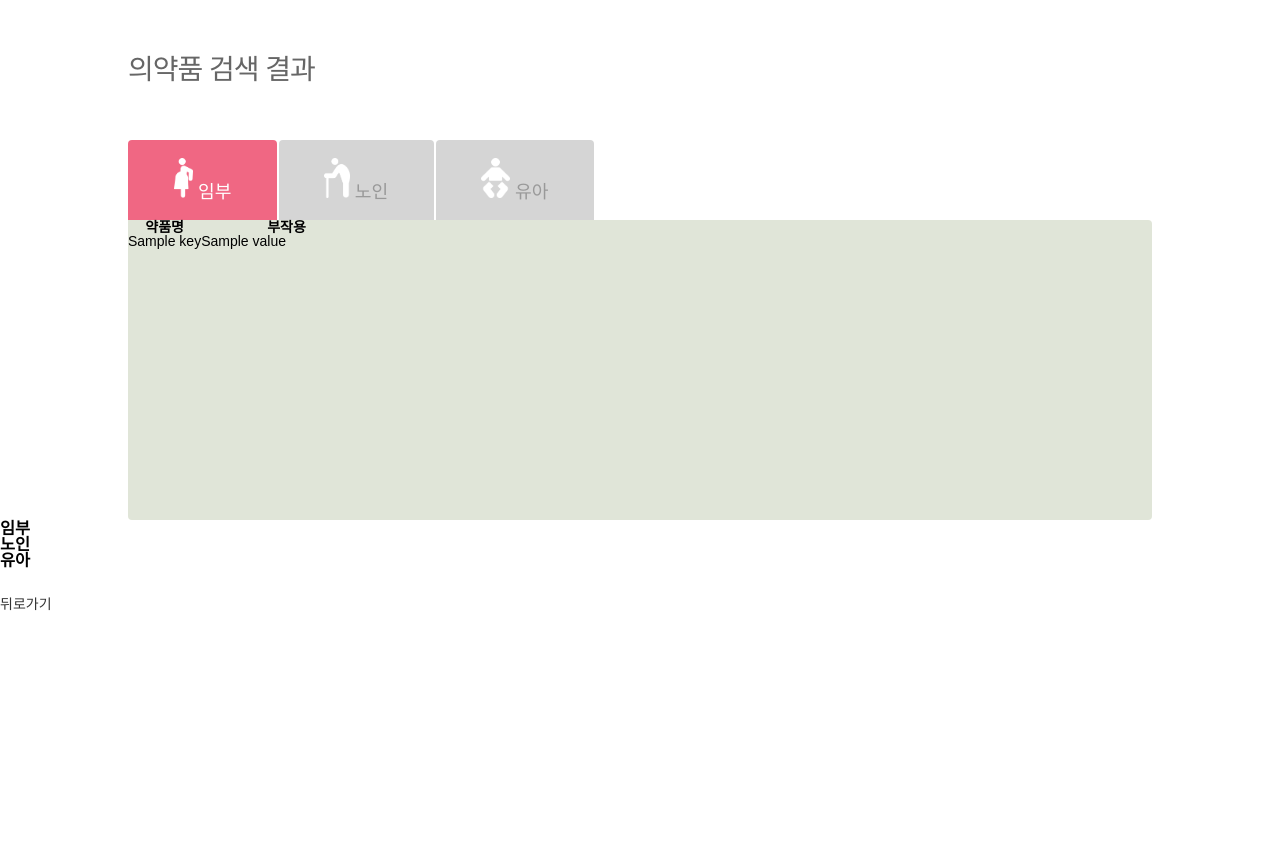
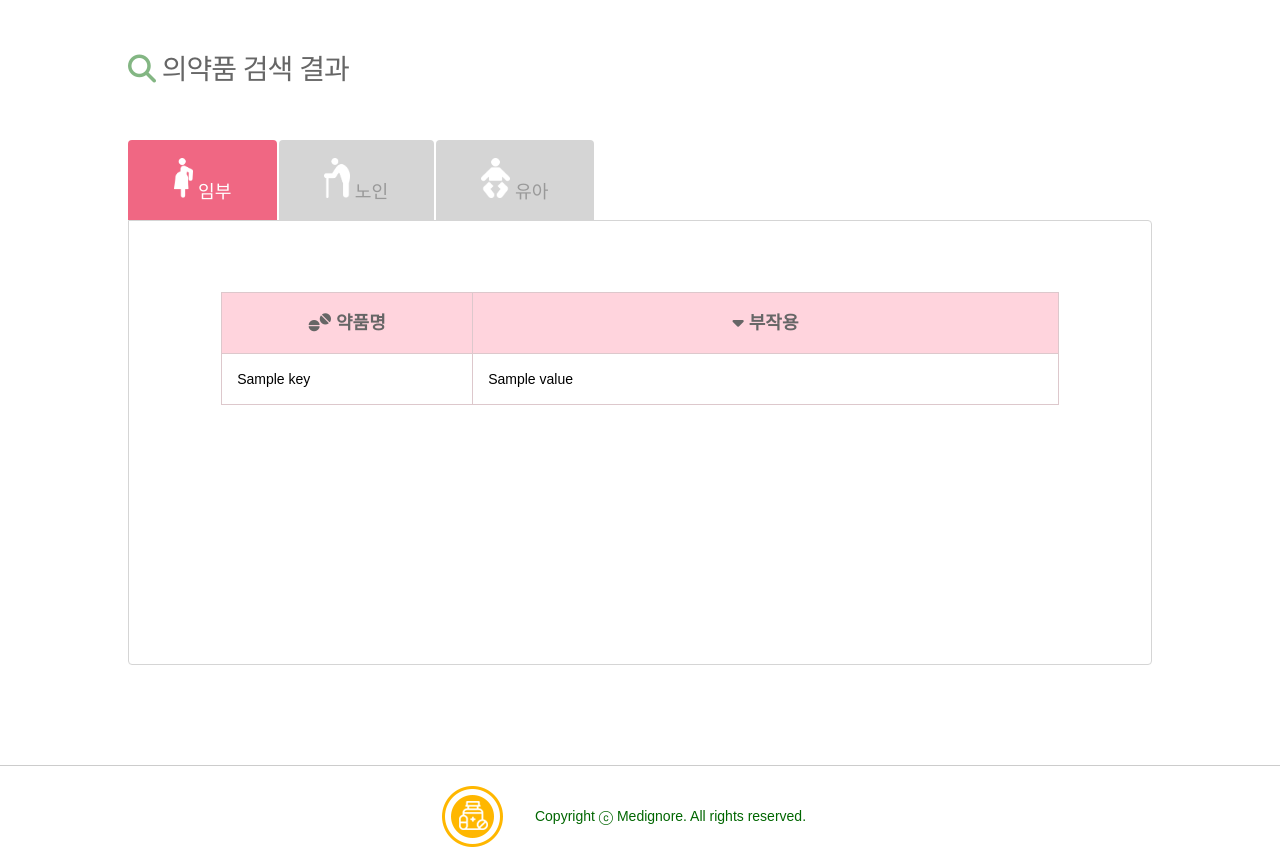
Before and after one commit to distinctive98/Medignore, a Django app: template HACKATHON/medignore/templates/medignore/result.html in a window 1280 px wide. Shown: the part 164-1030 px from the top of the page. Before the commit the page ends 775 px from the top, so only its background shows below. Run offline with Django 3.2, Linux system fonts and the light colour scheme; the template is opened without the code that fills it: most values are stand-ins (such as "Sample title", 1, 10 or a date in 2020); some libraries are stand-ins or nearby versions.

Commit message:
complete

```diff
--- a/HACKATHON/medignore/static/medignore/css/style.css
+++ b/HACKATHON/medignore/static/medignore/css/style.css
@@ -98,7 +98,6 @@ body {
 }
 
 #content #searchForm .i_box {
-    position: relative;
     width: 100%;
     min-height: 44px;
     border-right: none;
@@ -167,7 +166,7 @@ body {
 #content #searchResult {
     overflow-y: scroll;
     overflow-x: auto;
-    height: 200px;
+    height: 250px;
 }
 
 #content #searchResult ul.prd_list {
@@ -216,6 +215,22 @@ body {
     color: #006600;
 }
 
+#wrap.sub #footer {
+    height: 100px;
+    border-top: 1px solid #ccc;
+    background: #fff;
+    margin: 100px 0 0 0;
+}
+
+#wrap.sub #footer .box {
+    padding: 20px 0 0 0;
+}
+
+#footer .box {
+    width: 396px;
+    margin: 0 auto;
+}
+
 .merong {
     position: absolute;
     top: -9999%;
@@ -260,4 +275,52 @@ body {
     letter-spacing: -1px;
 }
 
+#wrap.sub h2 i {
+    color: #83b683
+}
+
 #wrap.sub h3 {}
+
+.table {}
+
+.table table {
+    width: 100%;
+}
+
+.table table th,
+.table table td {
+    font-size: 14px;
+    border: 1px solid #ddc8cc;
+}
+
+.table table thead th {
+    height: 60px;
+    background: #ffd4dd;
+    color: #666;
+    font-weight: 600;
+    font-size: 18px;
+}
+
+.table table tbody th,
+.table table tbody td {
+    height: 50px;
+    padding: 0 0 0 15px
+}
+
+.table.old table th,
+.table.old table td {
+    border: 1px solid #c5cfdb;
+}
+
+.table.old table thead th {
+    background: #d5e8ff;
+}
+
+.table.child table th,
+.table.child table td {
+    border: 1px solid #ddd5c6;
+}
+
+.table.child table thead th {
+    background: #feeccd;
+}
--- a/HACKATHON/medignore/static/medignore/css/tab.css
+++ b/HACKATHON/medignore/static/medignore/css/tab.css
@@ -28,7 +28,7 @@
 }
 
 .menu__tabs a:hover {
-    background: #515a68;
+    background: #5a6851;
 }
 
 .menu__tabs a.active {
@@ -91,7 +91,8 @@
     padding: 0;
     position: relative;
     z-index: 400;
-    background: #e0e5d8;
+    border: 1px solid #d5d5d5;
+    padding: 7% 9%;
     min-height: 300px;
     -webkit-border-radius: 0 4px 4px 4px;
     -moz-border-radius: 0 4px 4px 4px;
--- a/HACKATHON/medignore/templates/medignore/result.html
+++ b/HACKATHON/medignore/templates/medignore/result.html
@@ -19,10 +19,12 @@
 <body>
     <div id="wrap" class="sub">
         <div id="header">
-            <h1 class="logo"><img src="{% static 'medignore/img/logo.png' %}" alt="medignore.io" /></h1>
+            <h1 class="logo">
+                <a href="/medignore/"><img src="{% static 'medignore/img/logo.png' %}" alt="medignore.io" /></a>
+            </h1>
         </div>
         <h2>
-            <p>의약품 검색 결과</p>
+            <p><i class="fas fa-search fa-1x"></i> 의약품 검색 결과</p>
         </h2>
 
         <div class="menu">
@@ -42,8 +44,8 @@
                             </colgroup>
                             <thead>
                                 <tr>
-                                    <th>약품명</th>
-                                    <th>부작용</th>
+                                    <th><i class="fas fa-tablets"></i> 약품명</th>
+                                    <th><i class="fas fa-caret-down"></i> 부작용</th>
                                 </tr>
                             </thead>
                             <tbody>
@@ -59,8 +61,7 @@
                 </article>
 
                 <article id="item-2" class="menu__item">
-                    <h3>노인</h3>
-                    <div class="table">
+                    <div class="table old">
                         <table>
                             <colgroup>
                                 <col width="30%">
@@ -68,8 +69,8 @@
                             </colgroup>
                             <thead>
                                 <tr>
-                                    <th>약품명</th>
-                                    <th>부작용</th>
+                                    <th><i class="fas fa-tablets"></i> 약품명</th>
+                                    <th><i class="fas fa-caret-down"></i> 부작용</th>
                                 </tr>
                             </thead>
                             <tbody>
@@ -86,8 +87,7 @@
                 </article>
 
                 <article id="item-3" class="menu__item">
-                    <h3>유아</h3>
-                    <div class="table">
+                    <div class="table child">
                         <table>
                             <colgroup>
                                 <col width="30%">
@@ -95,8 +95,8 @@
                             </colgroup>
                             <thead>
                                 <tr>
-                                    <th>약품명</th>
-                                    <th>부작용</th>
+                                    <th><i class="fas fa-tablets"></i> 약품명</th>
+                                    <th><i class="fas fa-caret-down"></i> 부작용</th>
                                 </tr>
                             </thead>
                             <tbody>
@@ -114,19 +114,13 @@
             </section>
         </div>
 
+        <div id="footer">
+            <div class="box">
+                <div class="icon"><img src="{% static 'medignore/img/copy_img.png' %}" alt="medignore" /></div>
+                <p>Copyright ⓒ Medignore. All rights reserved.</p>
+            </div>
+        </div>
 
-        <h3>임부</h3>
-
-
-        <h3>노인</h3>
-
-
-        <h3>유아</h3>
-
-
-        <br>
-        <br>
-        <a href="/medignore/">뒤로가기</a>
     </div>
 
     <script>
@@ -143,6 +137,8 @@
                 $(this.hash).delay(300).fadeIn();
             });
 
+            $(".table tr:even").css("background", "#e5e5e5")
+
         });
     </script>
 </body>
```
Also changed, not shown: HACKATHON/medignore/templates/medignore/search.html (+7 -12 lines), HACKATHON/db.sqlite3.
